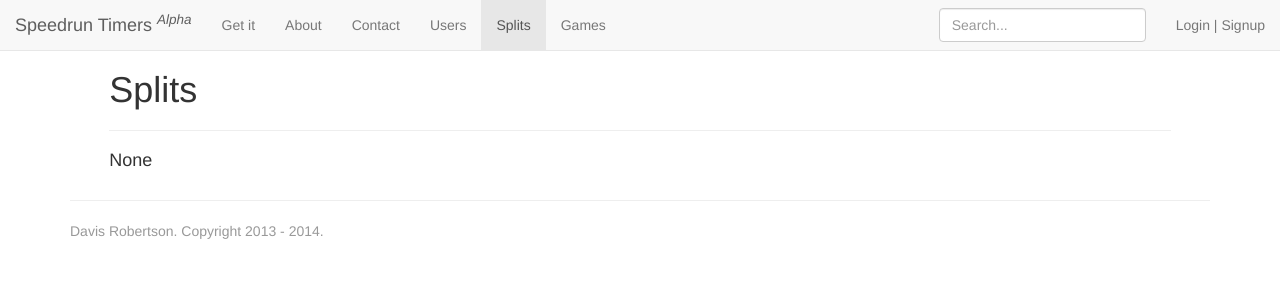
After one commit to dav-s/SpeedRunTimersWebsite, a Flask app: page /s/ in a window 1280 px wide. The commit adds this page. Shown: the top 300 px of the page. Run offline with Flask 2, Linux system fonts and the light colour scheme; data that the repository does not hold is empty.

Commit message:
Fixing user page, adding splits page, more nav
An error in the user page was fixed. More items were added to the nav. A
splits page is in the works.

```diff
--- a/app/routes.py
+++ b/app/routes.py
@@ -5,16 +5,12 @@ from forms import LoginForm, SignupForm, ContactForm, GameSubmitForm
 from models import User, Game, Split
 from sqlalchemy import func
 
-navigationBar = [{
-                 "title": "Get it",
-                 "mName": "getit"
-                 }, {
-                 "title": "About",
-                 "mName": "about"
-                 }, {
-                 "title": "Contact",
-                 "mName": "contact"
-                 }]
+navigationBar = [{"title": "Get it",  "mName": "getit"},
+                 {"title": "About",   "mName": "about"},
+                 {"title": "Contact", "mName": "contact"},
+                 {"title": "Users",   "mName": "users"},
+                 {"title": "Splits",  "mName": "splits"},
+                 {"title": "Games",   "mName": "games"}]
 
 
 @app.context_processor
@@ -198,6 +194,10 @@ def game_submit():
     return render_template("submitgame.html", title="Game Submission", form=form)
 
 
+@app.route("/s/")
+def splits():
+    return render_template("splits.html", title="Splits", splits=Split.query.all())
+
 @app.route("/s/<int:sid>/")
 def split_page(sid):
     sq = Split.query.get(sid)
--- /dev/null
+++ b/app/templates/splits.html
@@ -0,0 +1,16 @@
+{% extends "base.html"%}
+{% block content %}
+<div class="row">
+    <div class="col-md-10 col-md-offset-1">
+        <h1>Splits</h1>
+        <hr>
+        {% if splits|length > 0 %}
+            {% for split in splits %}
+            <h4><a href="{{ url_for('split_page',sid=game.id) }}">{{ split.name }}</a> by <a href="{{ url_for('user_page', uid=split.user.id) }}">{{ split.user.name }}</a></h4>
+            {% endfor %}
+        {% else %}
+        <h4>None</h4>
+        {% endif %}
+    </div>
+</div>
+{% endblock %}
```
Also changed, not shown: app/templates/user.html (+3 -4 lines).
